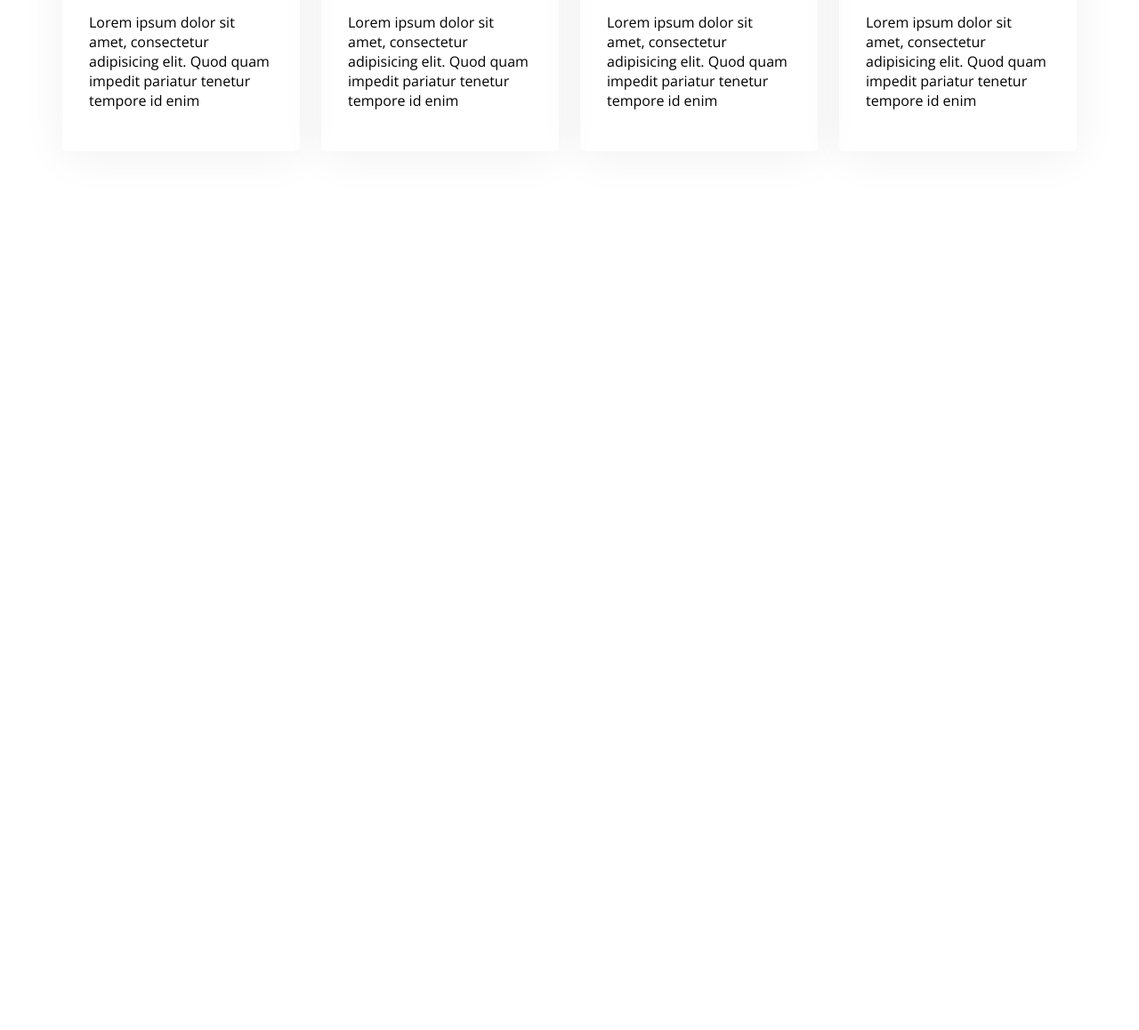
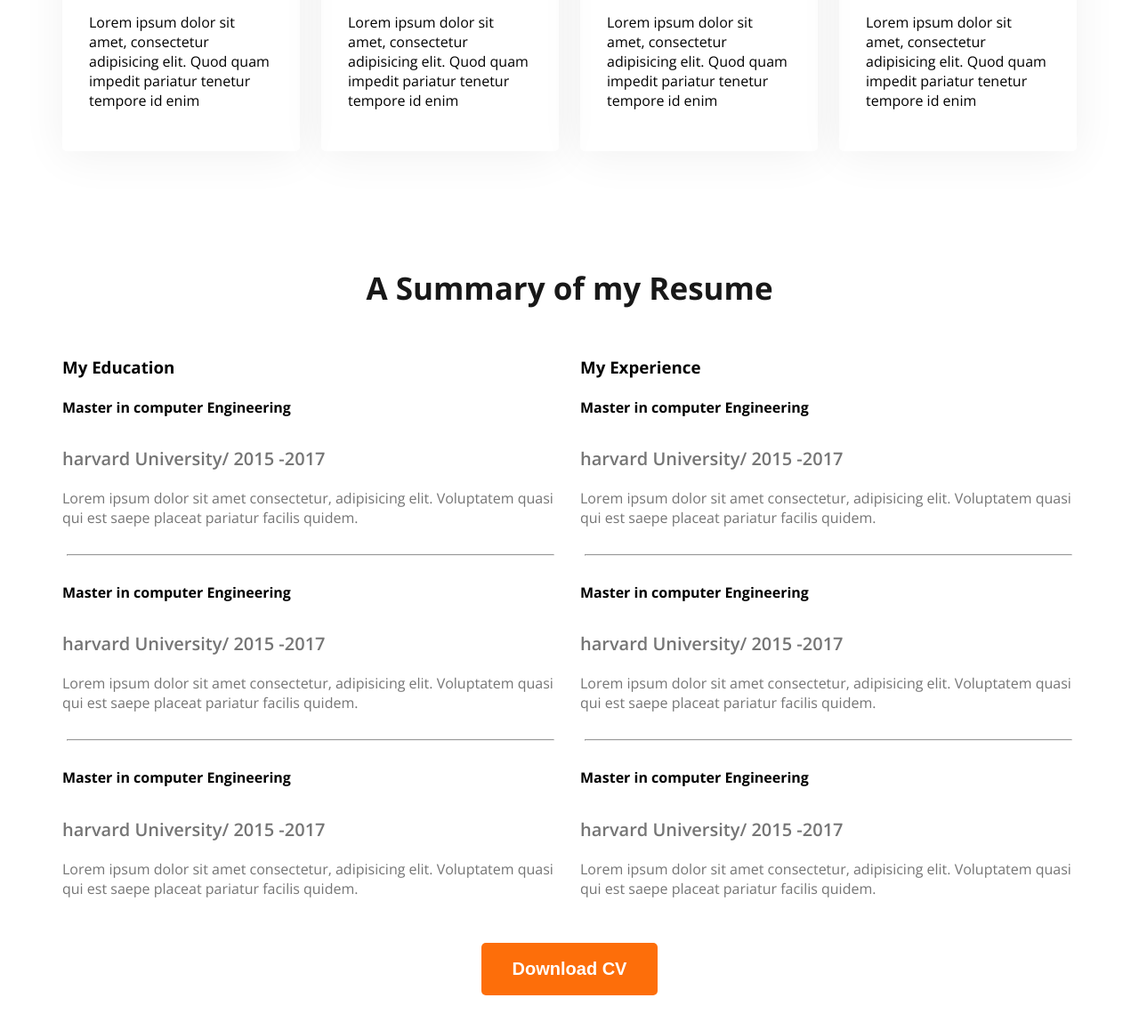
Before and after one commit to web-hasib/web-dev-portfolio, a plain HTML site: page index.html in a window 1280 px wide. Shown: the part 1960-3118 px from the top of the page at 89% size. Before the commit the page ends 2260 px from the top, so only its background shows below. Drawn offline with nearby package versions, Linux system fonts and the light colour scheme.

Commit message:
resume and cv download btn added

```diff
--- a/index.html
+++ b/index.html
@@ -83,6 +83,55 @@
                 </div>
             </div>
         </section>
+        <section class="resume">
+            <h3 class="section-title text-center">A Summary of my Resume</h3>
+            <div class="resume-container">
+                <!-- .resume-column*2>h3.resume-column-title+.experience*3>h4.experience-title+h5.experience-sub-title+.experience-description -->
+                <div class="resume-column">
+                    <h3 class="resume-column-title">My Education</h3>
+                    <div class="experience">
+                        <h4 class="experience-title">Master in computer Engineering</h4>
+                        <h5 class="experience-sub-title">harvard University/ 2015 -2017</h5>
+                        <div class="experience-description">Lorem ipsum dolor sit amet consectetur, adipisicing elit. Voluptatem quasi qui est saepe placeat pariatur facilis quidem.</div>
+                    </div>
+                    <hr>
+                    <div class="experience">
+                        <h4 class="experience-title">Master in computer Engineering</h4>
+                        <h5 class="experience-sub-title">harvard University/ 2015 -2017</h5>
+                        <div class="experience-description">Lorem ipsum dolor sit amet consectetur, adipisicing elit. Voluptatem quasi qui est saepe placeat pariatur facilis quidem.</div>
+                    </div>
+                    <hr>
+                    <div class="experience">
+                        <h4 class="experience-title">Master in computer Engineering</h4>
+                        <h5 class="experience-sub-title">harvard University/ 2015 -2017</h5>
+                        <div class="experience-description">Lorem ipsum dolor sit amet consectetur, adipisicing elit. Voluptatem quasi qui est saepe placeat pariatur facilis quidem.</div>
+                    </div>
+                </div>
+                <div class="resume-column">
+                    <h3 class="resume-column-title">My Experience</h3>
+                    <div class="experience">
+                        <h4 class="experience-title">Master in computer Engineering</h4>
+                        <h5 class="experience-sub-title">harvard University/ 2015 -2017</h5>
+                        <div class="experience-description">Lorem ipsum dolor sit amet consectetur, adipisicing elit. Voluptatem quasi qui est saepe placeat pariatur facilis quidem.</div>
+                    </div>
+                    <hr>
+                    <div class="experience">
+                        <h4 class="experience-title">Master in computer Engineering</h4>
+                        <h5 class="experience-sub-title">harvard University/ 2015 -2017</h5>
+                        <div class="experience-description">Lorem ipsum dolor sit amet consectetur, adipisicing elit. Voluptatem quasi qui est saepe placeat pariatur facilis quidem.</div>
+                    </div>
+                    <hr>
+                    <div class="experience">
+                        <h4 class="experience-title">Master in computer Engineering</h4>
+                        <h5 class="experience-sub-title">harvard University/ 2015 -2017</h5>
+                        <div class="experience-description">Lorem ipsum dolor sit amet consectetur, adipisicing elit. Voluptatem quasi qui est saepe placeat pariatur facilis quidem.</div>
+                    </div>
+                </div>
+            </div>
+            <div class="text-center resume-download-cv">
+                <button class="btn-primary">Download CV</button>
+            </div>
+        </section>
     </main>
     <footer>
 
--- a/style/style.css
+++ b/style/style.css
@@ -130,3 +130,22 @@ main section {
     border-radius: 5px;
     box-shadow: 0px 6px 50px 0px rgba(0, 0, 0, 0.06);
 }
+/* resume section styles */
+.resume-container{
+    display: flex;
+    gap: 24px;
+}
+.experience-sub-title{
+    font-size: 20px;
+    font-weight: 600;
+    margin-bottom: 20px;
+}
+.experience-description, .experience-sub-title {
+    color: #757575;
+}
+.resume hr{
+    margin: 30px 5px;
+}
+.resume-download-cv{
+    margin-top: 50px;
+}
```
